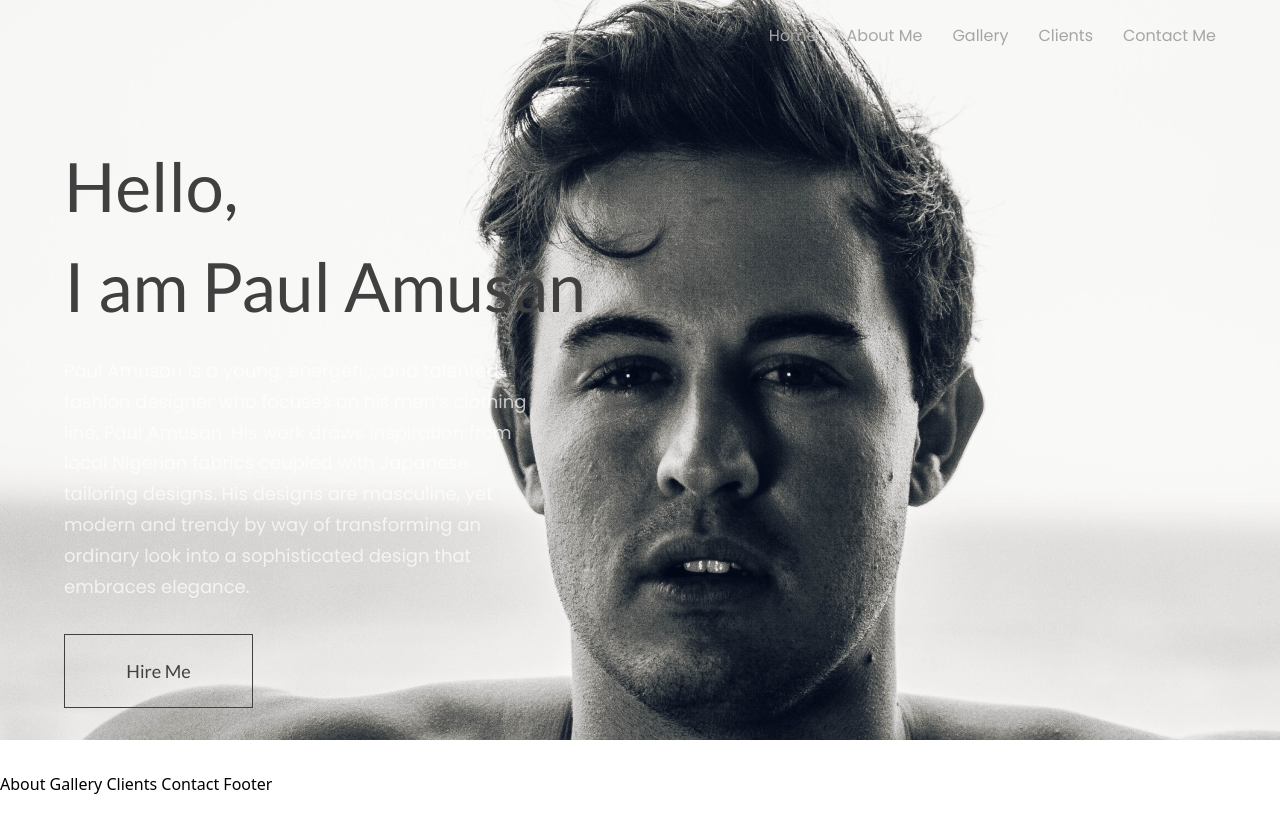
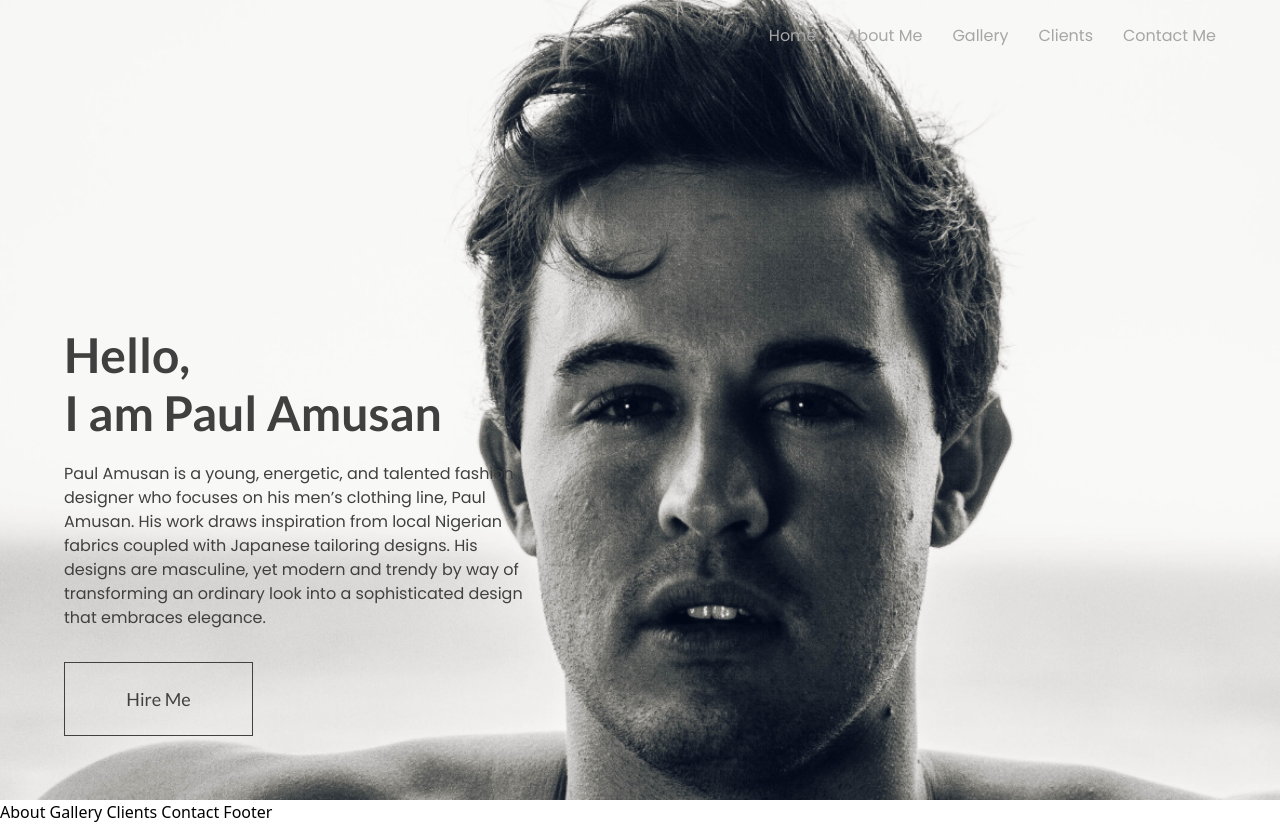
Before and after one commit to Uzayn/Envanto, a React (Vite) app: page / in a window 1280 px wide. Before the commit the page ends 800 px from the top, so only its background shows below. Built offline with nearby package versions, Linux system fonts and the light colour scheme.

Commit message:
Navbar redo complete, Hero component section complete

```diff
--- a/src/components/Hero.jsx
+++ b/src/components/Hero.jsx
@@ -4,29 +4,27 @@ import styles from '../style'
 
 const Hero = () => {
   return (
-    <section className="bg-[url('./assets/heroImg.png')] bg-no-repeat bg-top sm:h-full h-fit">
+    <section className="bg-[url('./assets/heroImg2.png')] lg:bg-[url('./assets/heroImg.png')] h-screen bg-cover bg-center">
       <div className={`${styles.paddingX} ${styles.flexCenter}`}>
           <div className={`${styles.boxWidth}`}>
               <Navbar />
           </div>
       </div>
 
-      <div id="home" className={`flex md:flex-row flex-col ${styles.paddingY}`}>
+      <div id="home" className={` md:bg-transparent flex md:flex-row flex-col ${styles.paddingY} absolute bottom-0 left-0`}>
         <div className={`flex-1 ${styles.flexStart} flex-col xl:px-0 sm:px-16 px-6`}>
-          <h1 className="font-Lato font-normal ss:text-[68px] text-[48px] text-dimBlack ss:leading-[100px] leading-[58px]">
-            Hello, <br className='sm:block hidden' />
+          <h1 className="font-Lato font-bold ss:text-[68px] text-[24px] lg:text-[48px] text-[#F2F2F2] md:text-dimBlack ss:leading-[100px] leading-[28.8px] md:leading-[58px]">
+            Hello, <br/>
             I am Paul Amusan
           </h1>
-          <p className={`${styles.paragraph} max-w-[467px] mt-5 text-[16px] text-dimBlack font-Lato font-normal`}>
+          <p className={`${styles.paragraph} max-w-[467px] mt-5 text-12px lg:text-[16px] text-[#F2F2F2] md:text-dimBlack font-Lato font-light leading-[18px] md:leading-[24px]`}>
             Paul Amusan is a young, energetic, and talented fashion designer who focuses on his men’s clothing line, Paul Amusan. His work draws inspiration from local Nigerian fabrics coupled with Japanese tailoring designs. His designs are masculine, yet modern and trendy by way of transforming an ordinary look into a sophisticated design that embraces elegance.
           </p>
-          <button type='button' className={`mt-[32px] border border-dimBlack py-4 px-6 w-[189px] h-[74px] font-Lato font-normal text-[18px] text-dimBlack leading-[21px] outline-none} ${styles}`}>
+          <button type='button' className={`mt-[32px] border border-dimBlack py-4 px-6 w-[189px] h-[74px] font-Lato font-normal text-[18px] text-dimBlack leading-[21px] outline-none} ${styles} sm:block hidden`}>
             Hire Me
           </button>
         </div>
       </div>
-
-
 
     </section>
   )
--- a/src/components/Navbar.jsx
+++ b/src/components/Navbar.jsx
@@ -19,7 +19,7 @@ const NavBar = () => {
       <div className='sm:hidden flex flex-1 justify-start items-center'>
           <img src={toggle ? close : menu} alt="menu" className="w-[28px] h-[28px] object-contain" onClick={() => setToggle((prev) => !prev)} />
 
-          <div className={`${toggle ? "flex" : "hidden"} p-6 bg-dimBlack absolute top-20 left-0 mx-4 my-2 min-w-[140px] rounded-xl sidebar `}>
+          <div className={`${toggle ? "flex" : "hidden"} p-6 bg-dimBlack absolute top-20 left-0 mx-4 my-2 min-w-[320px] rounded-xl sidebar `}>
             <ul className="list-none flex flex-col justify-end items-center flex-1">
               {navLinks.map((nav, index) =>(
                 <li key={nav.id} className={`font-poppins font-normal cursor-pointer text-[16px] text-grey ${index === navLinks.length - 1 ? 'mr-0' : 'mb-4  ' }`} >
```
Also changed, not shown: src/assets/heroImg2.png (added).
